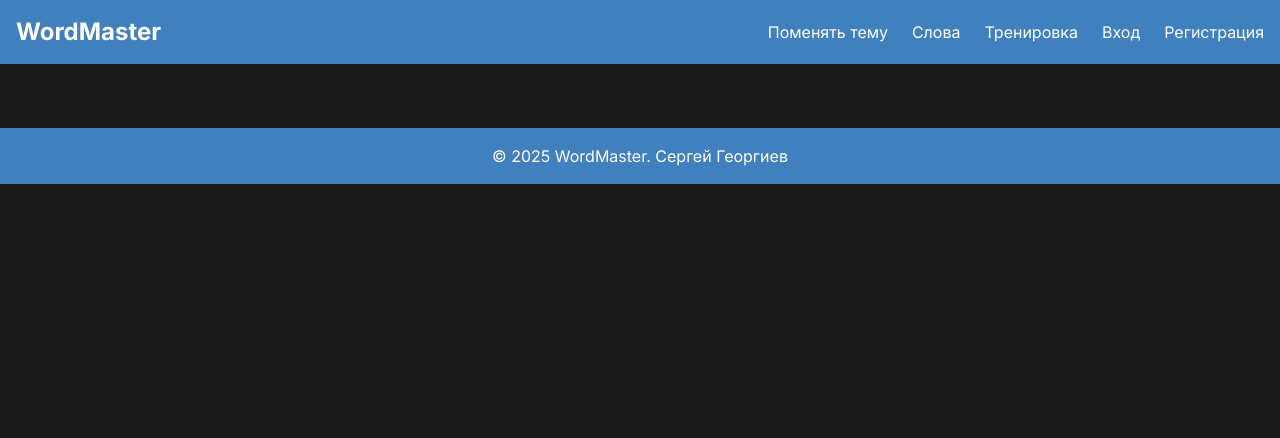
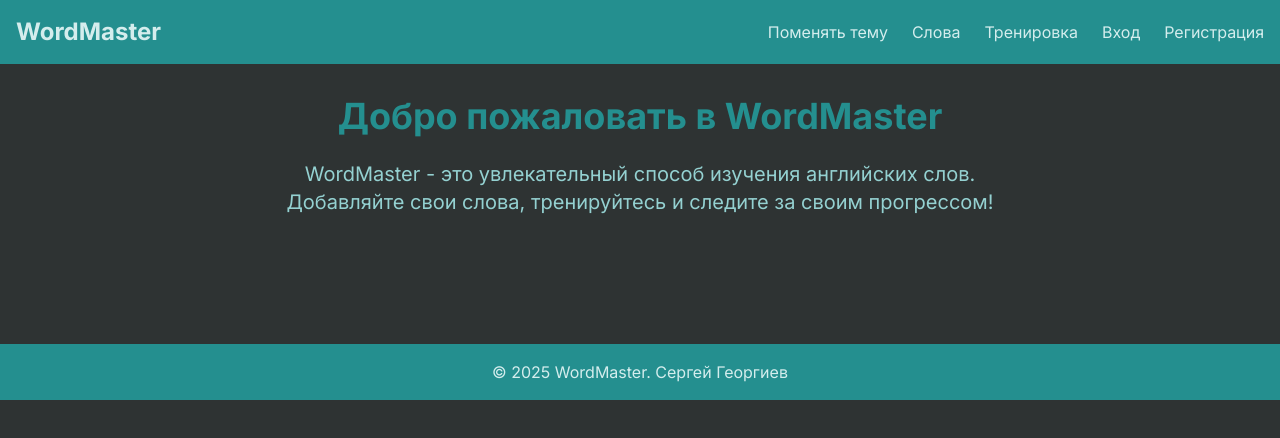
Before and after one commit to Srgrv/trainer-custom-words, a Next.js app: page / in a window 1280 px wide. Shown: the top 438 px of the page. Built offline with nearby package versions, Linux system fonts and the light colour scheme.

Commit message:
feat: setting tailwind.config again and create page.tsx

```diff
--- a/package.json
+++ b/package.json
@@ -9,6 +9,7 @@
     "lint": "next lint"
   },
   "dependencies": {
+    "lucide-react": "^0.475.0",
     "react": "^19.0.0",
     "react-dom": "^19.0.0",
     "next": "15.1.7"
--- a/src/app/globals.css
+++ b/src/app/globals.css
@@ -2,40 +2,58 @@
 @tailwind components;
 @tailwind utilities;
 
-/* @layer base {
+@layer base {
   :root {
-    --background: 210 40% 98%;
-    --primary: 221 83% 53%;
-    --primary-foreground: 210 40% 98%;
-    --secondary: 210 40% 96.1%;
-    --secondary-foreground: 222.2 47.4% 11.2%;
+    /* Светлая тема */
+    --background: 240 2% 38%; /* #5D5C61 */
+    --foreground: 240 2% 20%; /* #5D5C61 (немного затемнен) */
+
+    --primary: 162 45% 40%; /* #379683 */
+    --primary-foreground: 0 0% 100%; /* Белый */
+
+    --secondary: 203 30% 60%; /* #7395AE */
+    --secondary-foreground: 240 2% 20%; /* #5D5C61 (немного затемнен) */
+
+    --muted: 30 20% 65%; /* #B1A296 */
+    --muted-foreground: 240 2% 40%; /* #5D5C61 (средняя светлость) */
+
+    --accent: 203 30% 50%; /* #557A95 */
+    --accent-foreground: 240 2% 20%; /* #5D5C61 (немного затемнен) */
+
+    --destructive: 0 60% 50%; /* Красный */
+    --destructive-foreground: 0 0% 100%; /* Белый */
+
+    --border: 240 2% 80%; /* #5D5C61 (немного осветлен) */
+    --input: 240 2% 80%; /* #5D5C61 (немного осветлен) */
+    --ring: 162 45% 40%; /* #379683 */
+
+    --radius: 0.5rem; /* Радиус */
   }
 
   [data-theme="dark"] {
-    --background: 222.2 84% 4.9%;
-    --primary: 217.2 91.2% 59.8%;
-    --primary-foreground: 222.2 47.4% 11.2%;
-    --secondary: 217.2 32.6% 17.5%;
-    --secondary-foreground: 210 40% 98%;
-  }
-} */
+    /* Темная тема */
+    --background: 180 5% 19%; /* #2C3531 */
+    --foreground: 180 40% 88%; /* #D1E8E2 */
 
-@layer base {
-  :root {
-    /* Светлая тема - Мягкие пастельные тона */
-    --background: 0 0% 100%; /* Белый фон (Lightness 100%) */
-    --primary: 200 80% 70%; /* Мягкий пастельный синий */
-    --primary-foreground: 0 0% 0%; /* Черный текст (Lightness 0%) */
-    --secondary: 340 50% 70%; /* Мягкий пастельный коралловый */
-    --secondary-foreground: 0 0% 0%; /* Черный текст на коралловом фоне */
-  }
+    --primary: 180 60% 35%; /* #116466 */
+    --primary-foreground: 180 40% 88%; /* #D1E8E2 */
 
-  [data-theme="dark"] {
-    /* Темная тема - Приглушенные тона */
-    --background: 0 0% 10%; /* Темный фон (Lightness 10%) */
-    --primary: 210 50% 50%; /* Приглушенный синий */
-    --primary-foreground: 0 0% 100%; /* Белый текст (Lightness 100%) */
-    --secondary: 270 40% 50%; /* Приглушенный фиолетово-синий */
-    --secondary-foreground: 0 0% 100%; /* Белый текст на фиолетово-синем фоне */
+    --secondary: 30 40% 70%; /* #D9B08C */
+    --secondary-foreground: 180 5% 19%; /* #2C3531 */
+
+    --muted: 180 40% 88%; /* #D1E8E2 */
+    --muted-foreground: 180 40% 70%; /* #D1E8E2 (немного изменен) */
+
+    --accent: 30 50% 75%; /* #FFCB9A */
+    --accent-foreground: 180 5% 19%; /* #2C3531 */
+
+    --destructive: 0 60% 40%; /* Красный */
+    --destructive-foreground: 180 40% 88%; /* #D1E8E2 */
+
+    --border: 180 10% 25%; /* #2C3531 (немного изменен) */
+    --input: 180 10% 25%; /* #2C3531 (немного изменен) */
+    --ring: 180 60% 35%; /* #116466 */
+
+    --radius: 0.5rem; /* Радиус */
   }
 }
--- a/src/app/page.tsx
+++ b/src/app/page.tsx
@@ -6,5 +6,16 @@ export const metadata: Metadata = {
 };
 
 export default function Home() {
-  return <div></div>;
+  return (
+    <div className="flex flex-col items-center text-center">
+      <h1 className="text-4xl font-bold mb-6 text-primary">
+        Добро пожаловать в WordMaster
+      </h1>
+      <p className="text-xl mb-12 max-w-3xl text-muted-foreground">
+        WordMaster - это увлекательный способ изучения английских слов.
+        Добавляйте свои слова, тренируйтесь и следите за своим прогрессом!
+      </p>
+      <div className="grid grid-cols-1 md:grid-cols-3 gap-8 mb-12"></div>
+    </div>
+  );
 }
--- a/tailwind.config.ts
+++ b/tailwind.config.ts
@@ -20,8 +20,11 @@ module.exports = {
           DEFAULT: "hsl(var(--secondary))",
           foreground: "hsl(var(--secondary-foreground))",
         },
+        muted: {
+          DEFAULT: "hsl(var(--muted))",
+          foreground: "hsl(var(--muted-foreground))",
+        },
       },
     },
   },
-  plugins: [],
 };
```
Also changed, not shown: 1 other file (tests, documents, lock files or other folders).
